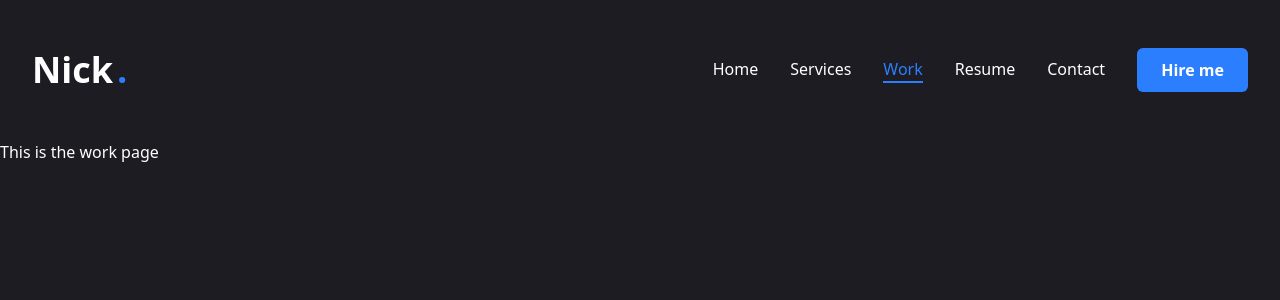
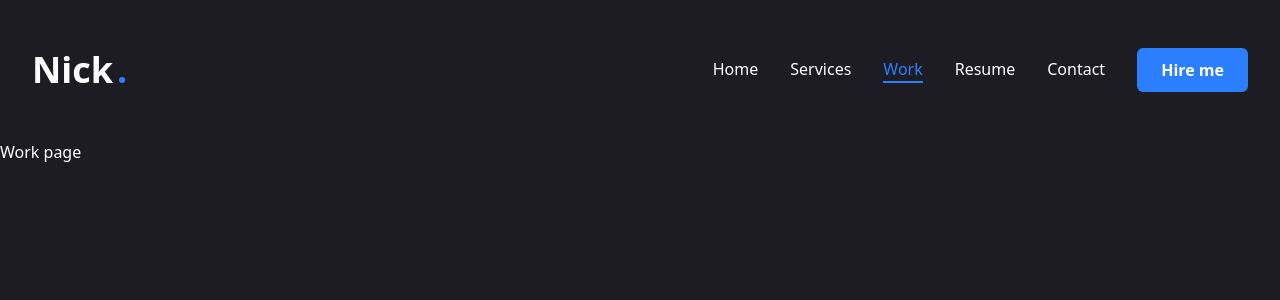
Before and after one commit to Nick-Salifu/portfolio, a Next.js app: page /work in a window 1280 px wide. Shown: the top 300 px of the page. Built offline with nearby package versions, Linux system fonts and the light colour scheme.

Commit message:
working on the work page

```diff
--- a/app/work/page.jsx
+++ b/app/work/page.jsx
@@ -1,7 +1,19 @@
+"use client"
+
+import { motion } from "framer-motion"
+import { Swiper, SwiperSlide } from "swiper/react"
+import "swiper/css"
+import { BsArrowUpRight, BsGithub } from "react-icons/bs"
+import { Tooltip, TooltipContent, TooltipProvider, TooltipTrigger } from "@/components/ui/tooltip"
+import Link from "next/link"
+import Image from "next/image"
+
+
+
 export default function Work() {
     return (
         <div>
-            This is the work page
+            Work page
         </div>
     )
 }
--- a/package.json
+++ b/package.json
@@ -24,6 +24,7 @@
     "react-countup": "^6.5.3",
     "react-dom": "^19.0.0",
     "react-icons": "^5.5.0",
+    "swiper": "^11.2.6",
     "tailwind-merge": "^3.0.2",
     "tailwindcss-animate": "^1.0.7"
   },
```
Also changed, not shown: 1 other file (tests, documents, lock files or other folders).
